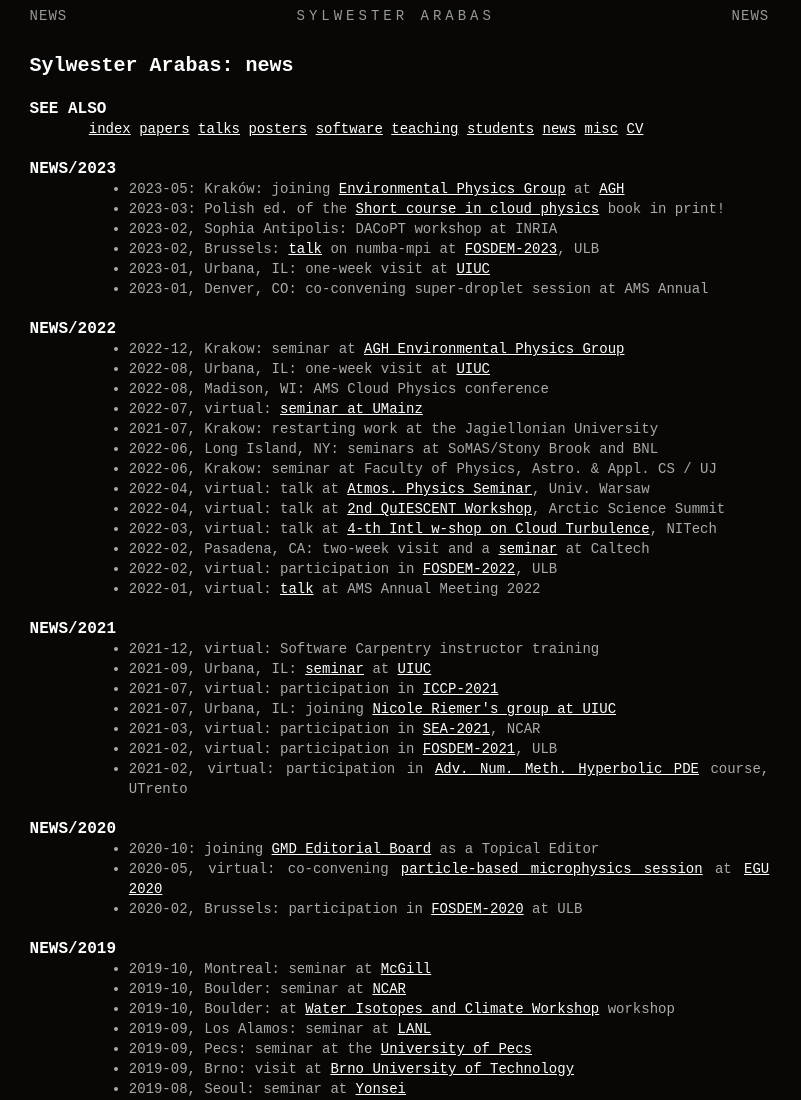
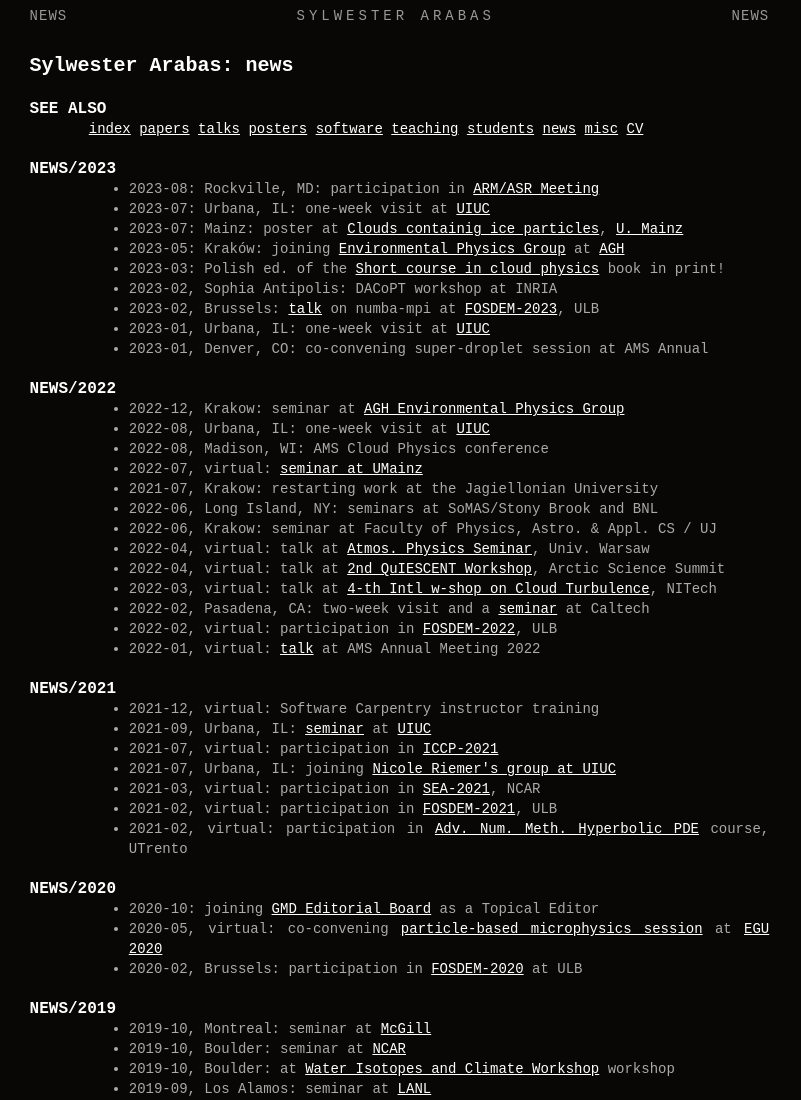
Before and after one commit to slayoo/slayoo.github.io, a plain HTML site: page news.html in a window 1280 px wide. Shown: the top 1100 px of the page, without its empty margins (0-801 px from the left). Drawn offline with Linux system fonts and the light colour scheme.

Commit message:
add Jul/Aug news

```diff
--- a/news.html
+++ b/news.html
@@ -100,6 +100,12 @@
 
 <h2 id="NEWS-2023">NEWS/2023</h2>
 <ul>
+  <li>2023-08: Rockville, MD: participation in <a href="https://www.orau.gov/arm-asr2023">ARM/ASR Meeting</a>
+</li>
+  <li>2023-07: Urbana, IL: one-week visit at <a href="https://atmos.illinois.edu/">UIUC</a>
+</li>
+  <li>2023-07: Mainz: poster at <a href="https://www.ipa.uni-mainz.de/clouds-containig-ice-particles/">Clouds containig ice particles</a>, <a href="https://www.ipa.uni-mainz.de/">U. Mainz</a>
+</li>
   <li>2023-05: Kraków: joining <a href="http://rainbow.ftj.agh.edu.pl/zfs/index.php/en/">Environmental Physics Group</a> at <a href="http://agh.edu.pl/">AGH</a>
 </li>
   <li>2023-03: Polish ed. of the <a href="https://wuj.pl/en/book/zarys-fizyki-chmur">Short course in cloud physics</a> book in print!</li>
```
